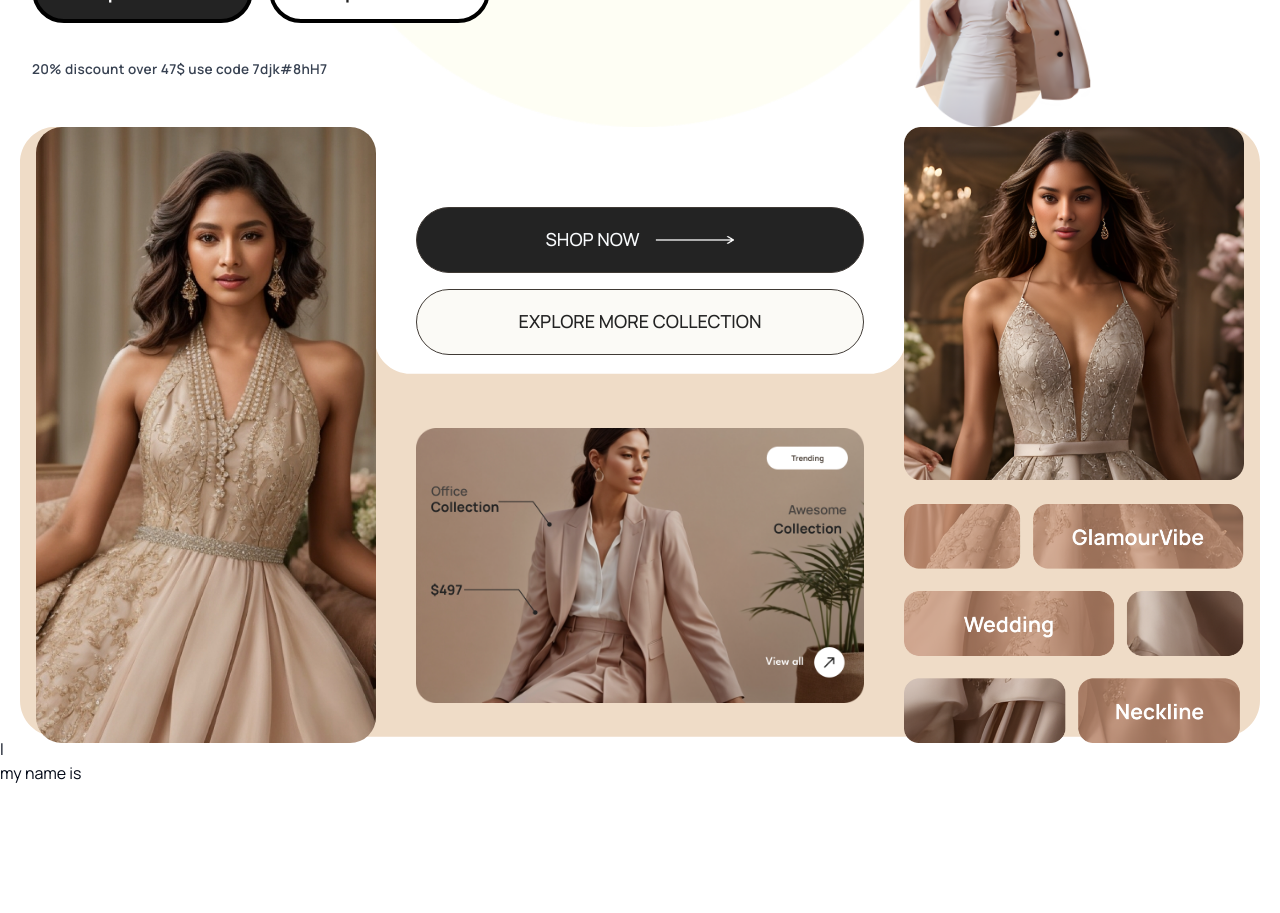
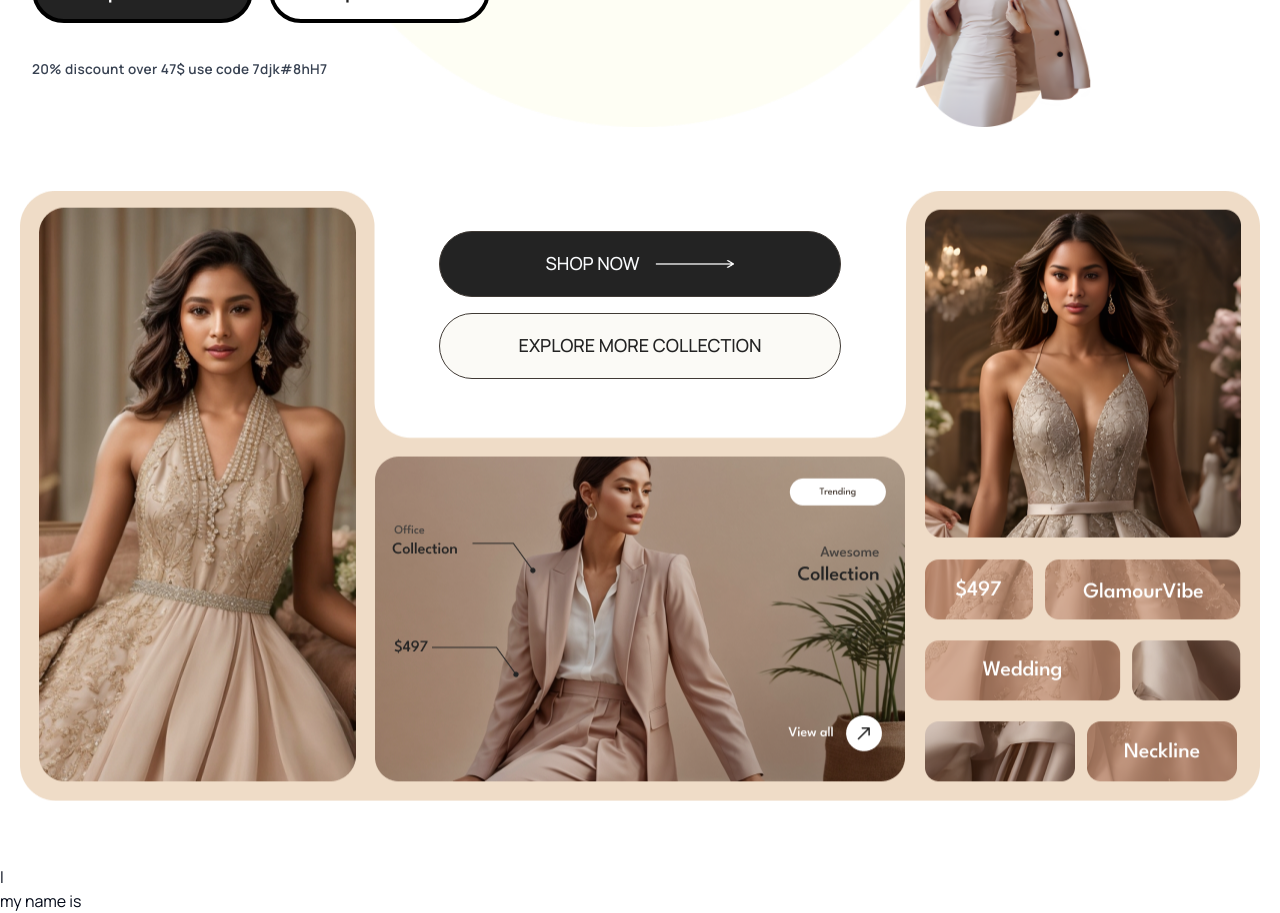
Before and after one commit to Iqtidartara/Main-Plume, a Next.js app: page / in a window 1280 px wide. Shown: the part 640-1553 px from the top of the page. Before the commit the page ends 1425 px from the top, so only its background shows below. Built offline with nearby package versions, Linux system fonts and the light colour scheme.

Commit message:
refractor :Demo section

```diff
--- a/components/Demo.tsx
+++ b/components/Demo.tsx
@@ -5,11 +5,11 @@
 
 const Demo = () => {
   return (
-    <section className="w-full">
+    <section className="w-full py-16">
       <div
       style={
         {
-          background :"url('/bgdemo.svg')",
+          background :"url('/demo.png')",
           backgroundPosition : "center",
           backgroundRepeat:'no-repeat',
           backgroundSize:'cover',
@@ -23,13 +23,14 @@
         <div className="flex flex-row justify-between">
           {/* first image */}
           <div className="w-1/3">
-            <Image src="/demo1.png" alt="first image" width={525} height={324} className="rounded-[1.625rem]" />
+
           </div>
 
           {/* buttons and image */}
-          <div className="flex flex-col gap-4 m-10 items-center justify-between">
+          <div className="flex flex-col gap-4 items-center justify-between w-1/3 mt-10">
 
-           <div className="flex flex-col gap-4 m-10 w-full"> <Button className=" text-[1.125rem] font-500 uppercase px-6 py-8 bg-[#232323] rounded-[3.23125rem]   border-[1.65px] border-solid border-[#403A35] gap-4 ">
+           <div className="flex flex-col gap-4  w-full">
+           <Button className=" text-[1.125rem] font-500 uppercase px-6 py-8 bg-[#232323] rounded-[3.23125rem]   border-[1.65px] border-solid border-[#403A35] gap-4 ">
               Shop Now
               <Image
                 src="/Arrow 12.png"
@@ -41,18 +42,12 @@
             </Button>
             <Button className="bg-[#FBFAF6] border-[1.65px] border-solid border-[#403A35] px-6 py-8 text-[#232323] text-[1.125rem] font-500 uppercase text-center rounded-[3.23125rem] hover:text-[#fff]">explore more COLLECTION</Button>
             </div>
-            <Image
-              src={"/demo2.png"}
-              alt="second image"
-              width={530}
-              height={325}
-              className=""
-            />
+
           </div>
 
           {/* last image */}
           <div className="w-1/3  ">
-            <Image src="/demo3.png" alt="third image" width={530} height={530} className="w-[33.125rem]" />
+
           </div>
         </div>
       </div>
```
